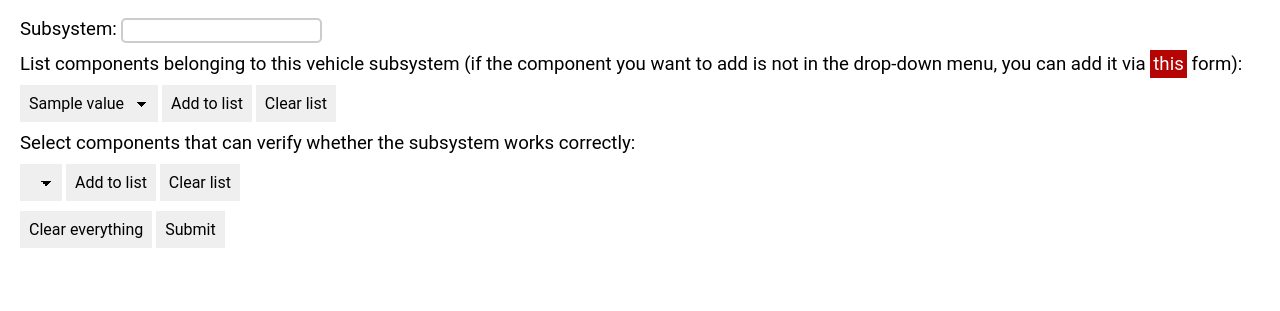
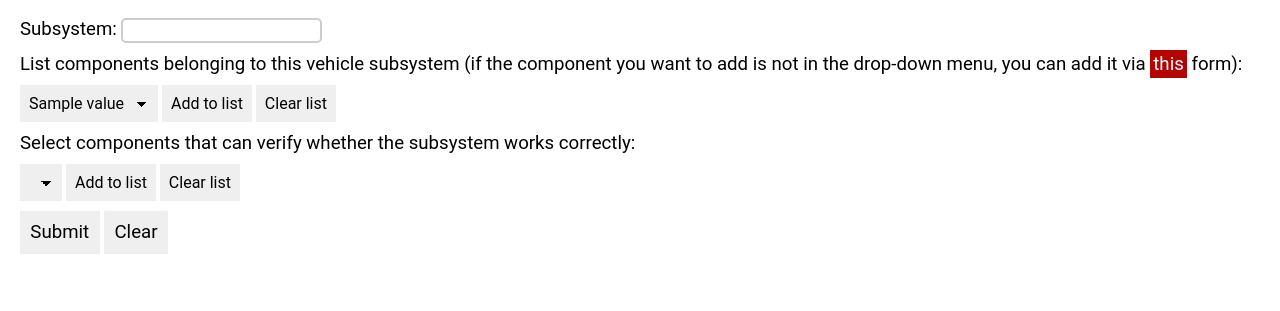
Before and after one commit to tbohne/obd_ontology, a Flask app: page /subsystem_form in a window 1280 px wide; the page is wider, and only the part inside the window is pictured. Shown: the part 203-514 px from the top of that part. Run offline with Flask 2, Linux system fonts and the light colour scheme; a database or web service that is not in the repository returns one stand-in record (values such as "Sample title"); data that the repository does not hold is empty; some libraries are stand-ins or nearby versions.

Commit message:
web interface - refine submit / clear buttons

```diff
--- a/obd_ontology/app.py
+++ b/obd_ontology/app.py
@@ -86,7 +86,7 @@ class DTCForm(FlaskForm):
     add_component_submit = SubmitField("Add component")
     clear_components = SubmitField("Clear list")
     final_submit = SubmitField("Submit")
-    clear_everything = SubmitField("Clear everything")
+    clear_everything = SubmitField("Clear")
 
 
 class SubsystemForm(FlaskForm):
@@ -102,7 +102,7 @@ class SubsystemForm(FlaskForm):
     verifying_components_submit = SubmitField("Add to list")
     clear_verifying_components = SubmitField("Clear list")
     final_submit = SubmitField("Submit")
-    clear_everything = SubmitField("Clear everything")
+    clear_everything = SubmitField("Clear")
 
 
 class SuspectComponentsForm(FlaskForm):
--- a/templates/DTC_form.html
+++ b/templates/DTC_form.html
@@ -36,7 +36,7 @@
                 {%for i in suspect_components_variable_list%}
                     {{i}},
                 {%endfor%}</p>
-                <p>{{form.clear_everything}} {{form.final_submit}}</p>
+                <p>{{form.final_submit}} {{form.clear_everything}}</p>
             </form>
             <br>
             {% with messages = get_flashed_messages() %}
--- a/templates/subsystem_form.html
+++ b/templates/subsystem_form.html
@@ -29,8 +29,7 @@
                     {%for i in verifying_components_list%}
                         {{i}},
                     {%endfor%}</p>
-                    {{form.clear_everything}}
-                    {{form.final_submit}}
+                    <p>{{form.final_submit}} {{form.clear_everything}}</p>
                 </form>
                 <br>
                 {% with messages = get_flashed_messages() %}
```
